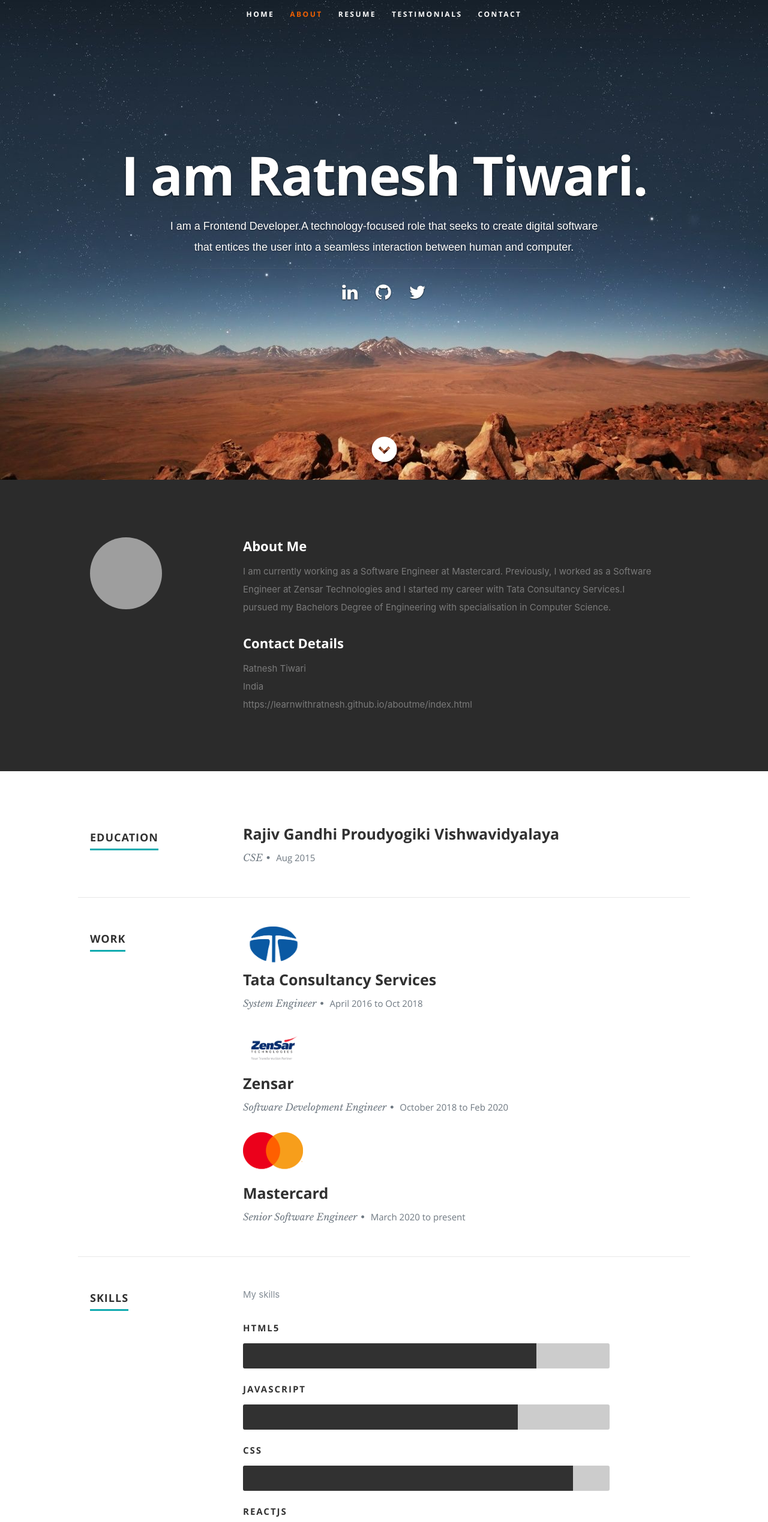
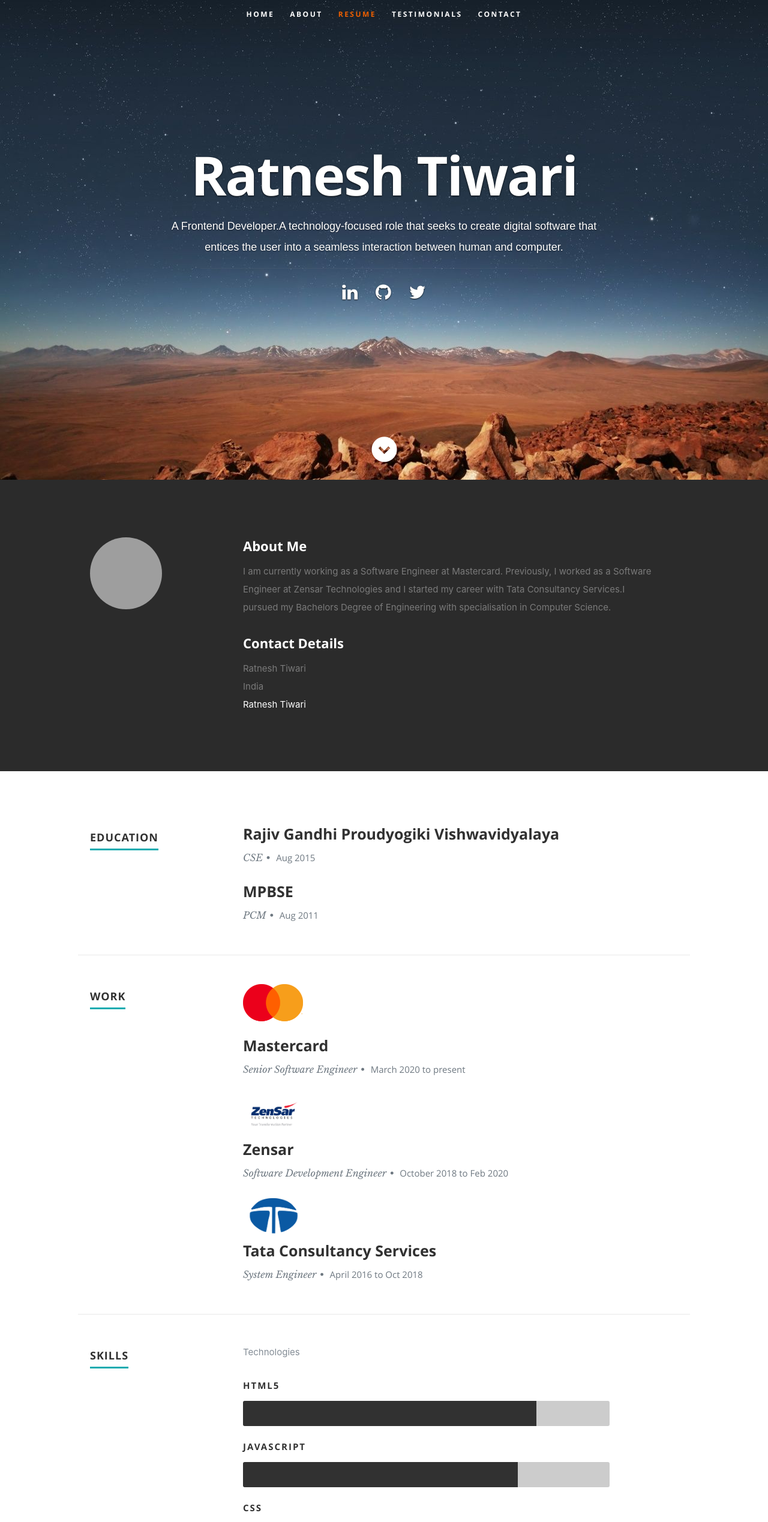
Before and after one commit to learnwithratnesh/portfolio, a React (Create React App) app: page / in a window 1280 px wide. Shown: the top 2538 px of the page at 60% size. Built offline with nearby package versions, Linux system fonts and the light colour scheme; grey boxes are pictures that could not be loaded.

Commit message:
update animation

```diff
--- a/src/App.js
+++ b/src/App.js
@@ -8,7 +8,15 @@ import Testimonials from "./components/Testimonials";
 import ContactUs from "./components/ContactUs";
 import Footer from "./components/Footer";
 import resumeData from "./resumeData";
+import AOS from "aos";
 class App extends Component {
+  componentDidMount() {
+    // or simply just AOS.init();
+    AOS.init({
+      // initialise with other settings
+      duration: 2000,
+    });
+  }
   render() {
     return (
       <div className="App">
--- a/src/components/About.js
+++ b/src/components/About.js
@@ -25,7 +25,9 @@ export default class About extends Component {
                   <br></br>
                   <span>{resumeData.address}</span>
                   <br></br>
-                  <span>{resumeData.website}</span>
+                  <span>
+                    <a href={resumeData.website}>Ratnesh Tiwari</a>
+                  </span>
                 </p>
               </div>
             </div>
--- a/src/components/Header.js
+++ b/src/components/Header.js
@@ -44,11 +44,11 @@ export default class Header extends Component {
             </ul>
           </nav>
 
-          <div className="row banner">
+          <div data-aos="fade-up" className="row banner">
             <div className="banner-text">
-              <h1 className="responsive-headline">I am {resumeData.name}.</h1>
+              <h1 className="responsive-headline">{resumeData.name}</h1>
               <h3 style={{ color: "#fff", fontFamily: "sans-serif " }}>
-                I am a {resumeData.role}.{resumeData.roleDescription}
+                A {resumeData.role}.{resumeData.roleDescription}
               </h3>
               <hr />
               <ul className="social">
--- a/src/components/Resume.js
+++ b/src/components/Resume.js
@@ -1,25 +1,17 @@
 import React, { Component } from "react";
-import AOS from "aos";
 export default class Resume extends Component {
-  componentDidMount() {
-    // or simply just AOS.init();
-    AOS.init({
-      // initialise with other settings
-      duration: 2000,
-    });
-  }
   render() {
     let resumeData = this.props.resumeData;
     return (
       <section id="resume">
         <div className="row education">
-          <div className="three columns header-col">
+          <div data-aos="fade-right" className="three columns header-col">
             <h1>
               <span>Education</span>
             </h1>
           </div>
 
-          <div className="nine columns main-col">
+          <div data-aos="fade-left" className="nine columns main-col">
             {resumeData.education &&
               resumeData.education.map((item) => {
                 return (
@@ -41,7 +33,7 @@ export default class Resume extends Component {
           </div>
         </div>
         <div className="row work">
-          <div className="three columns header-col">
+          <div data-aos="fade-right" className="three columns header-col">
             <h1>
               <span>Work</span>
             </h1>
@@ -52,7 +44,7 @@ export default class Resume extends Component {
               resumeData.work.map((item) => {
                 return (
                   <div className="row item">
-                    <div data-aos="fade-down" className="twelve columns">
+                    <div data-aos="fade-left" className="twelve columns">
                       <img
                         src={`${item.logo}`}
                         alt=""
@@ -75,7 +67,7 @@ export default class Resume extends Component {
         </div>
 
         <div className="row skill">
-          <div className="three columns header-col">
+          <div data-aos="fade-right" className="three columns header-col">
             <h1>
               <span>Skills</span>
             </h1>
@@ -85,7 +77,7 @@ export default class Resume extends Component {
             <p>{resumeData.skillsDescription}</p>
 
             <div className="bars">
-              <ul className="skills">
+              <ul data-aos="fade-left" className="skills">
                 {resumeData.skills &&
                   resumeData.skills.map((item) => {
                     return (
--- a/src/resumeData.js
+++ b/src/resumeData.js
@@ -34,15 +34,21 @@ let resumeData = {
       MonthOfPassing: "Aug",
       YearOfPassing: "2015",
     },
+    {
+      UniversityName: "MPBSE",
+      specialization: "PCM",
+      MonthOfPassing: "Aug",
+      YearOfPassing: "2011",
+    },
   ],
   work: [
     {
-      CompanyName: "Tata Consultancy Services",
-      specialization: "System Engineer",
+      CompanyName: "Mastercard",
+      specialization: "Senior Software Engineer",
       MonthOfLeaving: "",
-      YearOfLeaving: "April 2016 to Oct 2018",
+      YearOfLeaving: "March 2020 to present",
       Achievements: "",
-      logo: "images/logo/tata.png",
+      logo: "images/logo/mc_symbol.png",
     },
     {
       CompanyName: "Zensar",
@@ -53,15 +59,15 @@ let resumeData = {
       logo: "images/logo/zensar.png",
     },
     {
-      CompanyName: "Mastercard",
-      specialization: "Senior Software Engineer",
+      CompanyName: "Tata Consultancy Services",
+      specialization: "System Engineer",
       MonthOfLeaving: "",
-      YearOfLeaving: "March 2020 to present",
+      YearOfLeaving: "April 2016 to Oct 2018",
       Achievements: "",
-      logo: "images/logo/mc_symbol.png",
+      logo: "images/logo/tata.png",
     },
   ],
-  skillsDescription: "My skills",
+  skillsDescription: "Technologies",
   skills: [
     {
       skillname: "HTML5",
```
Also changed, not shown: 12 other files (tests, documents, lock files or other folders).
